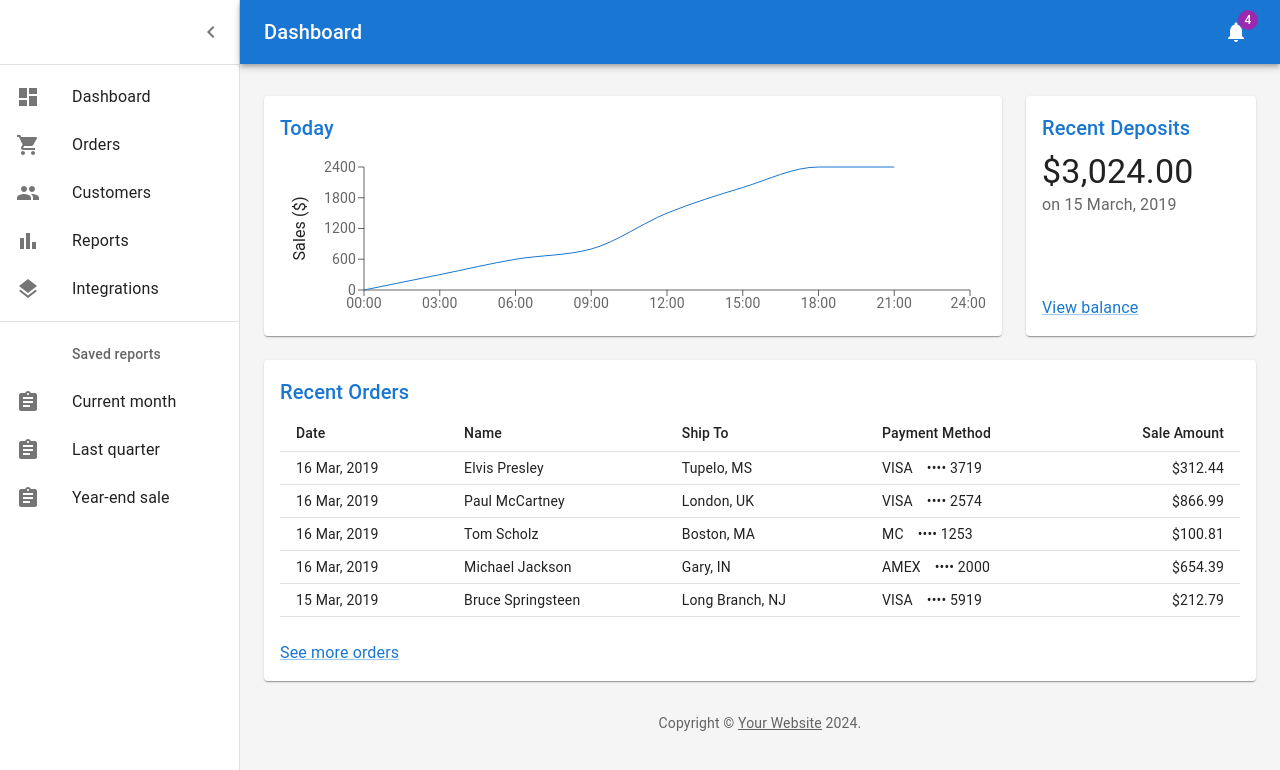
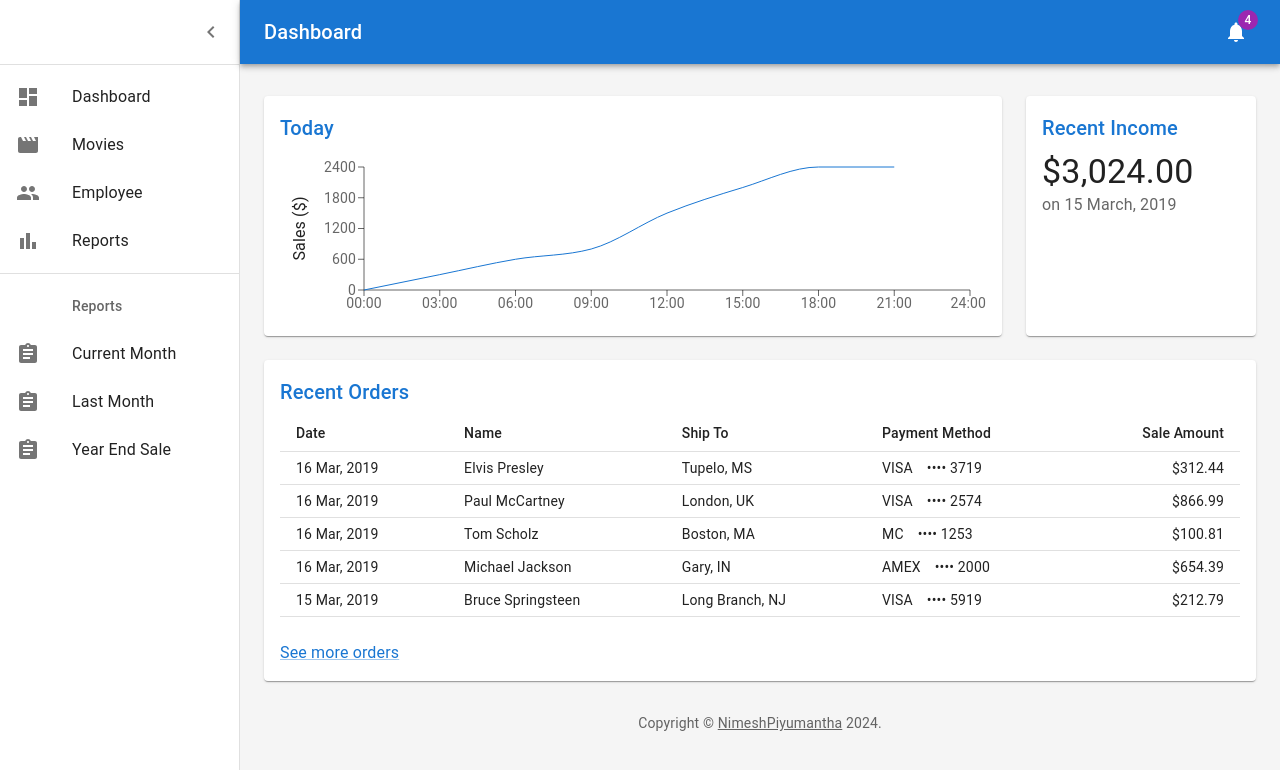
Before and after one commit to NimeshPiyumantha/Movie-Ticket-Pricing-System, a React (Create React App) app in the folder frontend/: page / in a window 1280 px wide. Shown: the top 770 px of the page. Built offline with nearby package versions, Linux system fonts and the light colour scheme.

Commit message:
Refactored FrontEnd

```diff
--- /dev/null
+++ b/frontend/src/components/Income/Income.tsx
@@ -0,0 +1,19 @@
+import * as React from "react";
+import Typography from "@mui/material/Typography";
+import Title from "../Title/Title";
+
+const Income = () => {
+  return (
+    <>
+      <Title>Recent Income</Title>
+      <Typography component="p" variant="h4">
+        $3,024.00
+      </Typography>
+      <Typography color="text.secondary" sx={{ flex: 1 }}>
+        on 15 March, 2019
+      </Typography>
+    </>
+  );
+};
+
+export default Income;
--- a/frontend/src/pages/Dashboard/Title/Title.tsx
+++ b/frontend/src/components/Title/Title.tsx
@@ -5,10 +5,12 @@ interface TitleProps {
   children?: React.ReactNode;
 }
 
-export default function Title(props: TitleProps) {
+const Title = (props: TitleProps) => {
   return (
     <Typography component="h2" variant="h6" color="primary" gutterBottom>
       {props.children}
     </Typography>
   );
-}
+};
+
+export default Title;
--- a/frontend/src/pages/Dashboard/Dashboard.tsx
+++ b/frontend/src/pages/Dashboard/Dashboard.tsx
@@ -1,39 +1,20 @@
-import * as React from 'react';
-import { styled, createTheme, ThemeProvider } from '@mui/material/styles';
-import CssBaseline from '@mui/material/CssBaseline';
-import MuiDrawer from '@mui/material/Drawer';
-import Box from '@mui/material/Box';
-import MuiAppBar, { AppBarProps as MuiAppBarProps } from '@mui/material/AppBar';
-import Toolbar from '@mui/material/Toolbar';
-import List from '@mui/material/List';
-import Typography from '@mui/material/Typography';
-import Divider from '@mui/material/Divider';
-import IconButton from '@mui/material/IconButton';
-import Badge from '@mui/material/Badge';
-import Container from '@mui/material/Container';
-import Grid from '@mui/material/Grid';
-import Paper from '@mui/material/Paper';
-import Link from '@mui/material/Link';
-import MenuIcon from '@mui/icons-material/Menu';
-import ChevronLeftIcon from '@mui/icons-material/ChevronLeft';
-import NotificationsIcon from '@mui/icons-material/Notifications';
-import { mainListItems, secondaryListItems } from './ListItems/ListItems';
-import Chart from './Chart/Chart';
-import Deposits from './Deposits/Deposits';
-import Orders from './Orders/Orders';
-
-function Copyright(props: any) {
-  return (
-    <Typography variant="body2" color="text.secondary" align="center" {...props}>
-      {'Copyright © '}
-      <Link color="inherit" href="https://mui.com/">
-        Your Website
-      </Link>{' '}
-      {new Date().getFullYear()}
-      {'.'}
-    </Typography>
-  );
-}
+import * as React from "react";
+import { styled, createTheme, ThemeProvider } from "@mui/material/styles";
+import CssBaseline from "@mui/material/CssBaseline";
+import MuiDrawer from "@mui/material/Drawer";
+import Box from "@mui/material/Box";
+import MuiAppBar, { AppBarProps as MuiAppBarProps } from "@mui/material/AppBar";
+import Toolbar from "@mui/material/Toolbar";
+import List from "@mui/material/List";
+import Typography from "@mui/material/Typography";
+import Divider from "@mui/material/Divider";
+import IconButton from "@mui/material/IconButton";
+import Badge from "@mui/material/Badge";
+import MenuIcon from "@mui/icons-material/Menu";
+import ChevronLeftIcon from "@mui/icons-material/ChevronLeft";
+import NotificationsIcon from "@mui/icons-material/Notifications";
+import { mainListItems, secondaryListItems } from "./ListItems/ListItems";
+import Home from "../Home/Home";
 
 const drawerWidth: number = 240;
 
@@ -42,53 +23,53 @@ interface AppBarProps extends MuiAppBarProps {
 }
 
 const AppBar = styled(MuiAppBar, {
-  shouldForwardProp: (prop) => prop !== 'open',
+  shouldForwardProp: (prop) => prop !== "open",
 })<AppBarProps>(({ theme, open }) => ({
   zIndex: theme.zIndex.drawer + 1,
-  transition: theme.transitions.create(['width', 'margin'], {
+  transition: theme.transitions.create(["width", "margin"], {
     easing: theme.transitions.easing.sharp,
     duration: theme.transitions.duration.leavingScreen,
   }),
   ...(open && {
     marginLeft: drawerWidth,
     width: `calc(100% - ${drawerWidth}px)`,
-    transition: theme.transitions.create(['width', 'margin'], {
+    transition: theme.transitions.create(["width", "margin"], {
       easing: theme.transitions.easing.sharp,
       duration: theme.transitions.duration.enteringScreen,
     }),
   }),
 }));
 
-const Drawer = styled(MuiDrawer, { shouldForwardProp: (prop) => prop !== 'open' })(
-  ({ theme, open }) => ({
-    '& .MuiDrawer-paper': {
-      position: 'relative',
-      whiteSpace: 'nowrap',
+const Drawer = styled(MuiDrawer, {
+  shouldForwardProp: (prop) => prop !== "open",
+})(({ theme, open }) => ({
+  "& .MuiDrawer-paper": {
+    position: "relative",
+    whiteSpace: "nowrap",
     width: drawerWidth,
-      transition: theme.transitions.create('width', {
+    transition: theme.transitions.create("width", {
       easing: theme.transitions.easing.sharp,
       duration: theme.transitions.duration.enteringScreen,
     }),
-      boxSizing: 'border-box',
+    boxSizing: "border-box",
     ...(!open && {
-        overflowX: 'hidden',
-        transition: theme.transitions.create('width', {
+      overflowX: "hidden",
+      transition: theme.transitions.create("width", {
         easing: theme.transitions.easing.sharp,
         duration: theme.transitions.duration.leavingScreen,
       }),
       width: theme.spacing(7),
-        [theme.breakpoints.up('sm')]: {
+      [theme.breakpoints.up("sm")]: {
         width: theme.spacing(9),
       },
     }),
   },
-  }),
-);
+}));
 
 // TODO remove, this demo shouldn't need to reset the theme.
 const defaultTheme = createTheme();
 
-export default function Dashboard() {
+const Dashboard = () => {
   const [open, setOpen] = React.useState(true);
   const toggleDrawer = () => {
     setOpen(!open);
@@ -96,12 +77,12 @@ export default function Dashboard() {
 
   return (
     <ThemeProvider theme={defaultTheme}>
-      <Box sx={{ display: 'flex' }}>
+      <Box sx={{ display: "flex" }}>
         <CssBaseline />
         <AppBar position="absolute" open={open}>
           <Toolbar
             sx={{
-              pr: '24px', // keep right padding when drawer closed
+              pr: "24px", // keep right padding when drawer closed
             }}
           >
             <IconButton
@@ -110,8 +91,8 @@ export default function Dashboard() {
               aria-label="open drawer"
               onClick={toggleDrawer}
               sx={{
-                marginRight: '36px',
-                ...(open && { display: 'none' }),
+                marginRight: "36px",
+                ...(open && { display: "none" }),
               }}
             >
               <MenuIcon />
@@ -135,9 +116,9 @@ export default function Dashboard() {
         <Drawer variant="permanent" open={open}>
           <Toolbar
             sx={{
-              display: 'flex',
-              alignItems: 'center',
-              justifyContent: 'flex-end',
+              display: "flex",
+              alignItems: "center",
+              justifyContent: "flex-end",
               px: [1],
             }}
           >
@@ -156,54 +137,19 @@ export default function Dashboard() {
           component="main"
           sx={{
             backgroundColor: (theme) =>
-              theme.palette.mode === 'light'
+              theme.palette.mode === "light"
                 ? theme.palette.grey[100]
                 : theme.palette.grey[900],
             flexGrow: 1,
-            height: '100vh',
-            overflow: 'auto',
+            height: "100vh",
+            overflow: "auto",
           }}
         >
           <Toolbar />
-          <Container maxWidth="lg" sx={{ mt: 4, mb: 4 }}>
-            <Grid container spacing={3}>
-              {/* Chart */}
-              <Grid item xs={12} md={8} lg={9}>
-                <Paper
-                  sx={{
-                    p: 2,
-                    display: 'flex',
-                    flexDirection: 'column',
-                    height: 240,
-                  }}
-                >
-                  <Chart />
-                </Paper>
-              </Grid>
-              {/* Recent Deposits */}
-              <Grid item xs={12} md={4} lg={3}>
-                <Paper
-                  sx={{
-                    p: 2,
-                    display: 'flex',
-                    flexDirection: 'column',
-                    height: 240,
-                  }}
-                >
-                  <Deposits />
-                </Paper>
-              </Grid>
-              {/* Recent Orders */}
-              <Grid item xs={12}>
-                <Paper sx={{ p: 2, display: 'flex', flexDirection: 'column' }}>
-                  <Orders />
-                </Paper>
-              </Grid>
-            </Grid>
-            <Copyright sx={{ pt: 4 }} />
-          </Container>
+          <Home />
         </Box>
       </Box>
     </ThemeProvider>
   );
-}
+};
+export default Dashboard;
--- a/frontend/src/pages/Dashboard/Deposits/Deposits.tsx
+++ /dev/null
@@ -1,28 +0,0 @@
-import * as React from "react";
-import Link from "@mui/material/Link";
-import Typography from "@mui/material/Typography";
-import Title from "../Title/Title";
-
-
-function preventDefault(event: React.MouseEvent) {
-  event.preventDefault();
-}
-
-export default function Deposits() {
-  return (
-    <React.Fragment>
-      <Title>Recent Deposits</Title>
-      <Typography component="p" variant="h4">
-        $3,024.00
-      </Typography>
-      <Typography color="text.secondary" sx={{ flex: 1 }}>
-        on 15 March, 2019
-      </Typography>
-      <div>
-        <Link color="primary" href="#" onClick={preventDefault}>
-          View balance
-        </Link>
-      </div>
-    </React.Fragment>
-  );
-}
--- a/frontend/src/pages/Dashboard/ListItems/ListItems.tsx
+++ b/frontend/src/pages/Dashboard/ListItems/ListItems.tsx
@@ -4,14 +4,13 @@ import ListItemIcon from '@mui/material/ListItemIcon';
 import ListItemText from '@mui/material/ListItemText';
 import ListSubheader from '@mui/material/ListSubheader';
 import DashboardIcon from '@mui/icons-material/Dashboard';
-import ShoppingCartIcon from '@mui/icons-material/ShoppingCart';
+import MovieIcon from '@mui/icons-material/Movie';
 import PeopleIcon from '@mui/icons-material/People';
 import BarChartIcon from '@mui/icons-material/BarChart';
-import LayersIcon from '@mui/icons-material/Layers';
 import AssignmentIcon from '@mui/icons-material/Assignment';
 
 export const mainListItems = (
-  <React.Fragment>
+  <>
     <ListItemButton>
       <ListItemIcon>
         <DashboardIcon />
@@ -20,15 +19,15 @@ export const mainListItems = (
     </ListItemButton>
     <ListItemButton>
       <ListItemIcon>
-        <ShoppingCartIcon />
+        <MovieIcon />
       </ListItemIcon>
-      <ListItemText primary="Orders" />
+      <ListItemText primary="Movies" />
     </ListItemButton>
     <ListItemButton>
       <ListItemIcon>
         <PeopleIcon />
       </ListItemIcon>
-      <ListItemText primary="Customers" />
+      <ListItemText primary="Employee" />
     </ListItemButton>
     <ListItemButton>
       <ListItemIcon>
@@ -36,37 +35,31 @@ export const mainListItems = (
       </ListItemIcon>
       <ListItemText primary="Reports" />
     </ListItemButton>
-    <ListItemButton>
-      <ListItemIcon>
-        <LayersIcon />
-      </ListItemIcon>
-      <ListItemText primary="Integrations" />
-    </ListItemButton>
-  </React.Fragment>
+  </>
 );
 
 export const secondaryListItems = (
-  <React.Fragment>
+  <>
     <ListSubheader component="div" inset>
-      Saved reports
+       Reports
     </ListSubheader>
     <ListItemButton>
       <ListItemIcon>
         <AssignmentIcon />
       </ListItemIcon>
-      <ListItemText primary="Current month" />
+      <ListItemText primary="Current Month" />
     </ListItemButton>
     <ListItemButton>
       <ListItemIcon>
         <AssignmentIcon />
       </ListItemIcon>
-      <ListItemText primary="Last quarter" />
+      <ListItemText primary="Last Month" />
     </ListItemButton>
     <ListItemButton>
       <ListItemIcon>
         <AssignmentIcon />
       </ListItemIcon>
-      <ListItemText primary="Year-end sale" />
+      <ListItemText primary="Year End Sale" />
     </ListItemButton>
-  </React.Fragment>
+  </>
 );
--- /dev/null
+++ b/frontend/src/pages/Home/Home.tsx
@@ -0,0 +1,70 @@
+import Container from "@mui/material/Container";
+import Grid from "@mui/material/Grid";
+import Paper from "@mui/material/Paper";
+import Chart from "../../components/Chart/Chart";
+import Deposits from "../../components/Income/Income";
+import Orders from "../../components/Orders/Orders";
+import Typography from "@mui/material/Typography";
+import Link from "@mui/material/Link";
+
+function Copyright(props: any) {
+  return (
+    <Typography
+      variant="body2"
+      color="text.secondary"
+      align="center"
+      {...props}
+    >
+      {"Copyright © "}
+      <Link color="inherit" href="https://github.com/NimeshPiyumantha">
+        NimeshPiyumantha
+      </Link>{" "}
+      {new Date().getFullYear()}
+      {"."}
+    </Typography>
+  );
+}
+
+const Home = () => {
+  return (
+      <Container maxWidth="lg" sx={{ mt: 4, mb: 4 }}>
+        <Grid container spacing={3}>
+          {/* Chart */}
+          <Grid item xs={12} md={8} lg={9}>
+            <Paper
+              sx={{
+                p: 2,
+                display: "flex",
+                flexDirection: "column",
+                height: 240,
+              }}
+            >
+              <Chart />
+            </Paper>
+          </Grid>
+          {/* Recent Deposits */}
+          <Grid item xs={12} md={4} lg={3}>
+            <Paper
+              sx={{
+                p: 2,
+                display: "flex",
+                flexDirection: "column",
+                height: 240,
+              }}
+            >
+              <Deposits />
+            </Paper>
+          </Grid>
+          {/* Recent Orders */}
+          <Grid item xs={12}>
+            <Paper sx={{ p: 2, display: "flex", flexDirection: "column" }}>
+              <Orders />
+            </Paper>
+          </Grid>
+        </Grid>
+        <Copyright sx={{ pt: 4 }} />
+      </Container>
+  );
+};
+
+export default Home;
```
Also changed, not shown: frontend/src/components/Chart/Chart.tsx (renamed from frontend/src/pages/Dashboard/Chart/Chart.tsx, +27 -19 lines), frontend/src/components/Orders/Orders.tsx (renamed from frontend/src/pages/Dashboard/Orders/Orders.tsx, +42 -34 lines). Lines whose indentation alone changed are shown as unchanged.
